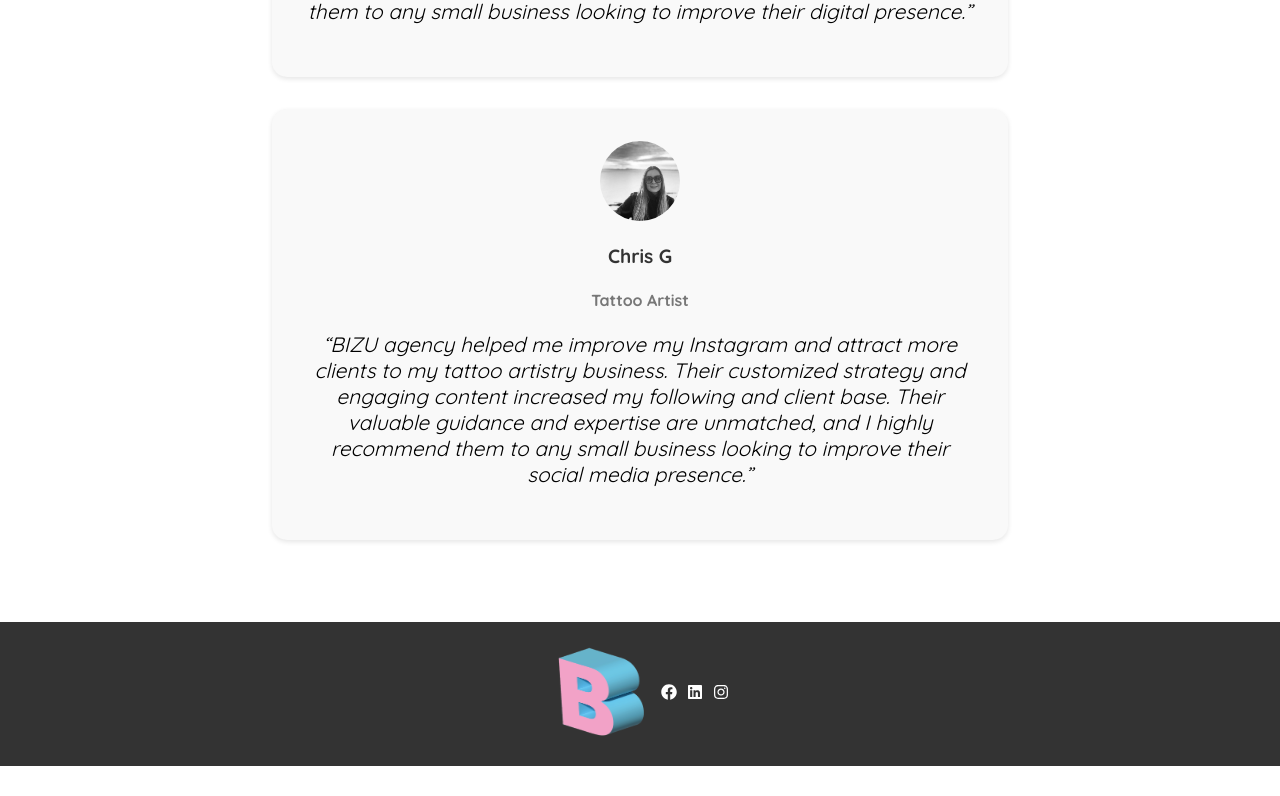
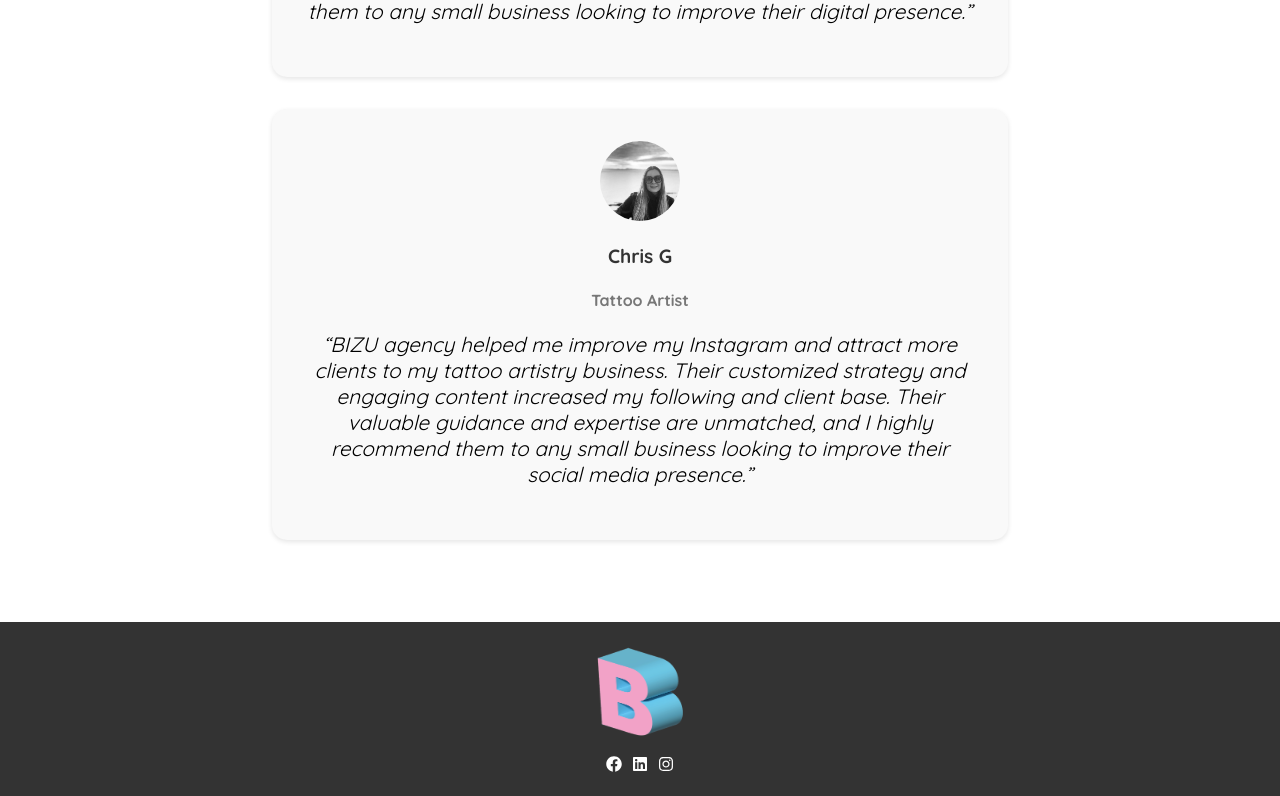
Before and after one commit to barros-m/bizu, a React (Create React App) app: page / in a window 1280 px wide. Shown: the part 3999-4795 px from the top of the page. Before the commit the page ends 4765 px from the top, so only its background shows below. Built offline with nearby package versions, Linux system fonts and the light colour scheme.

Commit message:
Improved footer

```diff
--- a/src/components/Footer/Footer.css
+++ b/src/components/Footer/Footer.css
@@ -6,13 +6,13 @@
 
 .container {
   display: flex;
+  flex-direction: column;
   justify-content: center;
   align-items: center;
-  flex-wrap: wrap;
 }
 
 .logo {
-  margin-right: 10px;
+  margin-bottom: 10px;
 }
 
 .logo img {
@@ -23,6 +23,7 @@
 .social-icons {
   display: flex;
   align-items: center;
+  justify-content: center;
 }
 
 .social-icons a {
@@ -34,7 +35,6 @@
   margin-left: 0;
 }
 
-
 .social-icons a {
   color: inherit;
   transition: color 0.3s;
```
